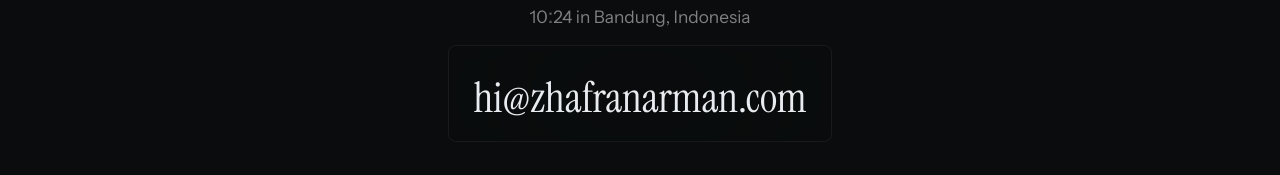
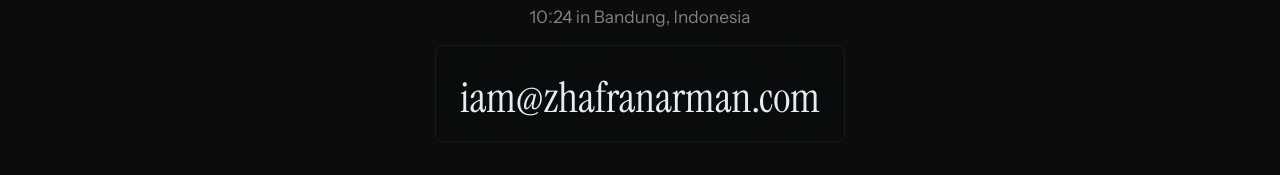
Before and after one commit to zhafranarman/zhafranarman.com, a React (Vite) app: page / in a window 1280 px wide. Shown: the part 6111-6286 px from the top of the page. Built offline with nearby package versions, Linux system fonts and the light colour scheme; a web font is replaced by a local one.

Commit message:
Fixing Email Adress

```diff
--- a/src/components/Footer.jsx
+++ b/src/components/Footer.jsx
@@ -22,9 +22,9 @@ const Footer = () => {
               {bandungTime.slice(3)}
             </span> in Bandung, Indonesia
           </div>
-          <a className="footer-mail-wrapper" href="mailto:hi@zhafranarman.com">
+          <a className="footer-mail-wrapper" href="mailto:iam@zhafranarman.com">
             <div className="footer-mail">
-              hi@zhafranarman.com
+              iam@zhafranarman.com
             </div>
           </a>
         </div>
--- a/src/components/Navbar/NavbarMenu.jsx
+++ b/src/components/Navbar/NavbarMenu.jsx
@@ -9,7 +9,7 @@ const NavbarMenu = () => {
       <li><NavLink className={`nav-links ${pathname === "/about" ? 'active' : ''}`} to="/about">About</NavLink></li>
       <li><NavLink className={`nav-links ${pathname === "/work" ? 'active' : ''}`}to="/work">Work</NavLink></li>
       <li>
-        <a className="nav-links" href="mailto:hi@zhafranarman.com">Contact</a>
+        <a className="nav-links" href="mailto:iam@zhafranarman.com">Contact</a>
       </li>
     </ul>
   );
```
